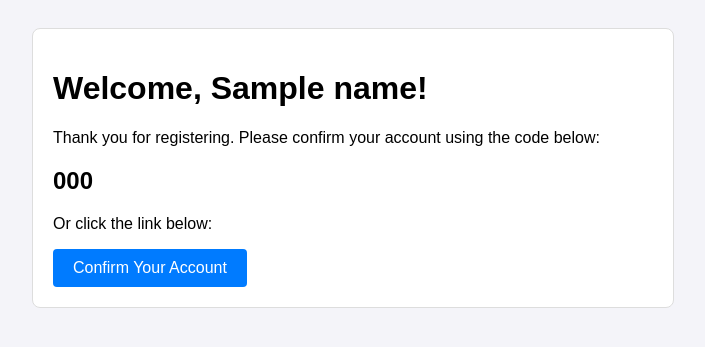
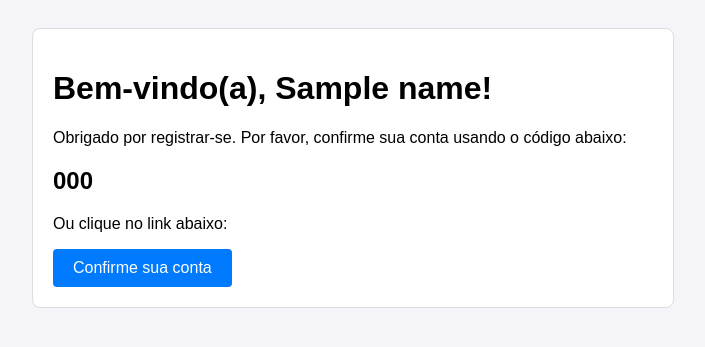
Before and after one commit to carvalhoandre/py-api, a Flask app: template services/templates/confirmation_email_template.html in a window 1280 px wide. Shown: the top 347 px of the page, without its empty margins (287-992 px from the left). Run offline with Flask 3, Linux system fonts and the light colour scheme; the template is opened without the code that fills it: most values are stand-ins (such as "Sample title", 1, 10 or a date in 2020).

Commit message:
fix: update confirmation email template

```diff
--- a/services/templates/confirmation_email_template.html
+++ b/services/templates/confirmation_email_template.html
@@ -1,9 +1,9 @@
 <!DOCTYPE html>
 <html lang="en">
   <head>
-    <meta charset="UTF-8">
-    <meta name="viewport" content="width=device-width, initial-scale=1.0">
-    <title>Confirm Your Account</title>
+    <meta charset="UTF-8" />
+    <meta name="viewport" content="width=device-width, initial-scale=1.0" />
+    <title>Confirme sua conta</title>
     <style>
       body {
         font-family: Arial, sans-serif;
@@ -30,11 +30,14 @@
   </head>
   <body>
     <div class="container">
-        <h1>Welcome, {{name}}!</h1>
-        <p>Thank you for registering. Please confirm your account using the code below:</p>
+      <h1>Bem-vindo(a), {{name}}!</h1>
+      <p>
+        Obrigado por registrar-se. Por favor, confirme sua conta usando o código
+        abaixo:
+      </p>
       <h2>{{confirmation_code}}</h2>
-        <p>Or click the link below:</p>
-        <a href="{{confirmation_link}}" class="btn">Confirm Your Account</a>
+      <p>Ou clique no link abaixo:</p>
+      <a href="{{confirmation_link}}" class="btn">Confirme sua conta</a>
     </div>
   </body>
 </html>
```
Lines whose indentation alone changed are shown as unchanged.
